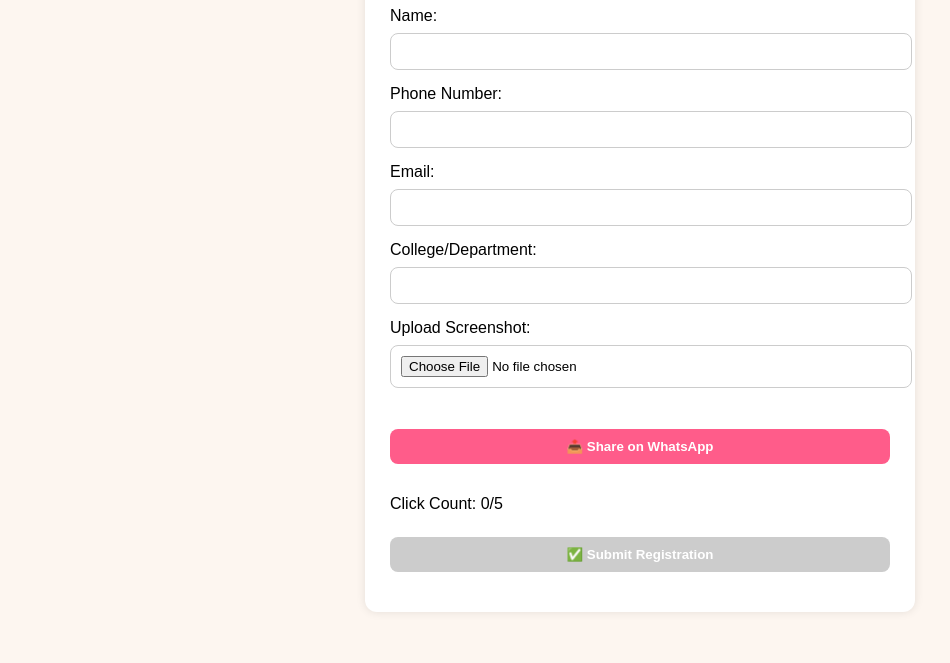
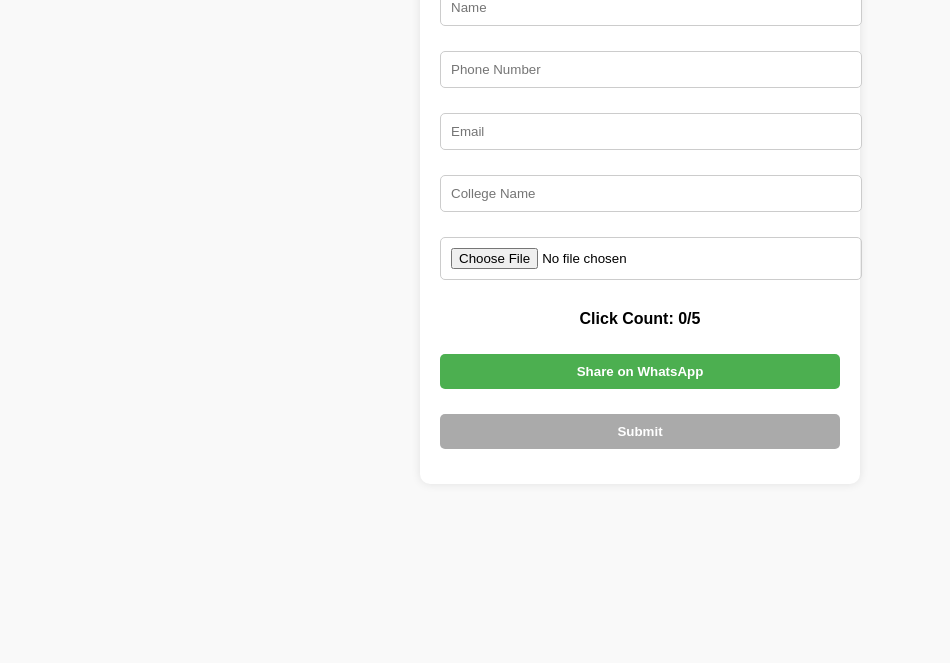
Before and after one commit to Shailasood/Tech--for--girls-form, a plain HTML site: page index.html in a window 1280 px wide. Shown: the part 137-800 px from the top of the page, without its empty margins (0-950 px from the left). Drawn offline with Linux system fonts and the light colour scheme.

Commit message:
Update index.html

```diff
--- a/index.html
+++ b/index.html
@@ -1,39 +1,81 @@
 <!DOCTYPE html>
 <html lang="en">
 <head>
-  <meta charset="UTF-8" />
-  <meta name="viewport" content="width=device-width, initial-scale=1.0"/>
+  <meta charset="UTF-8">
+  <meta name="viewport" content="width=device-width, initial-scale=1">
   <title>Tech For Girls Registration</title>
-  <link rel="stylesheet" href="style.css" />
+  <link rel="stylesheet" href="style.css">
+  <style>
+    body {
+      font-family: Arial, sans-serif;
+      padding: 20px;
+      background-color: #f9f9f9;
+    }
+
+    h2 {
+      color: #333;
+    }
+
+    form {
+      max-width: 400px;
+      margin: auto;
+      background: #fff;
+      padding: 20px;
+      border-radius: 10px;
+      box-shadow: 0 0 10px rgba(0, 0, 0, 0.1);
+    }
+
+    input, button {
+      width: 100%;
+      margin-top: 10px;
+      padding: 10px;
+      border-radius: 5px;
+      border: 1px solid #ccc;
+    }
+
+    button {
+      background-color: #4CAF50;
+      color: white;
+      border: none;
+      cursor: pointer;
+    }
+
+    button:disabled {
+      background-color: #aaa;
+      cursor: not-allowed;
+    }
+
+    #thankYouMsg {
+      text-align: center;
+      color: green;
+      font-size: 18px;
+      margin-top: 20px;
+    }
+
+    #clickCounter {
+      text-align: center;
+      font-weight: bold;
+      margin-top: 15px;
+    }
+  </style>
 </head>
 <body>
-  <div class="container">
-    <h1>Tech For Girls Registration 🚀</h1>
 
-    <form id="registrationForm">
-      <label>Name:</label>
-      <input type="text" id="name" required /><br/>
+  <h2>Tech For Girls - Registration Form</h2>
 
-      <label>Phone Number:</label>
-      <input type="number" id="phone" required /><br/>
+  <form id="registrationForm">
+    <input type="text" id="name" placeholder="Name" required>
+    <input type="text" id="phone" placeholder="Phone Number" required>
+    <input type="email" id="email" placeholder="Email" required>
+    <input type="text" id="college" placeholder="College Name" required>
+    <input type="file" id="screenshot" required>
 
-      <label>Email:</label>
-      <input type="email" id="email" required /><br/>
+    <p id="clickCounter">Click Count: 0/5</p>
+    <button type="button" id="shareBtn">Share on WhatsApp</button>
+    <button type="submit" id="submitBtn" disabled>Submit</button>
+  </form>
 
-      <label>College/Department:</label>
-      <input type="text" id="college" required /><br/>
-
-      <label>Upload Screenshot:</label>
-      <input type="file" id="screenshot" required /><br/><br/>
-
-      <button type="button" id="shareBtn">📤 Share on WhatsApp</button>
-      <p id="clickCounter">Click Count: 0/5</p>
-
-      <button type="submit" id="submitBtn" disabled>✅ Submit Registration</button>
-    </form>
-
-    <p id="thankYouMsg" style="display:none;">🎉 Your submission has been recorded. Thanks for being part of Tech for Girls!</p>
-  </div>
+  <p id="thankYouMsg" style="display:none;">✅ Thank you for registering! Your response has been recorded.</p>
 
   <script src="script.js"></script>
 </body>
```
